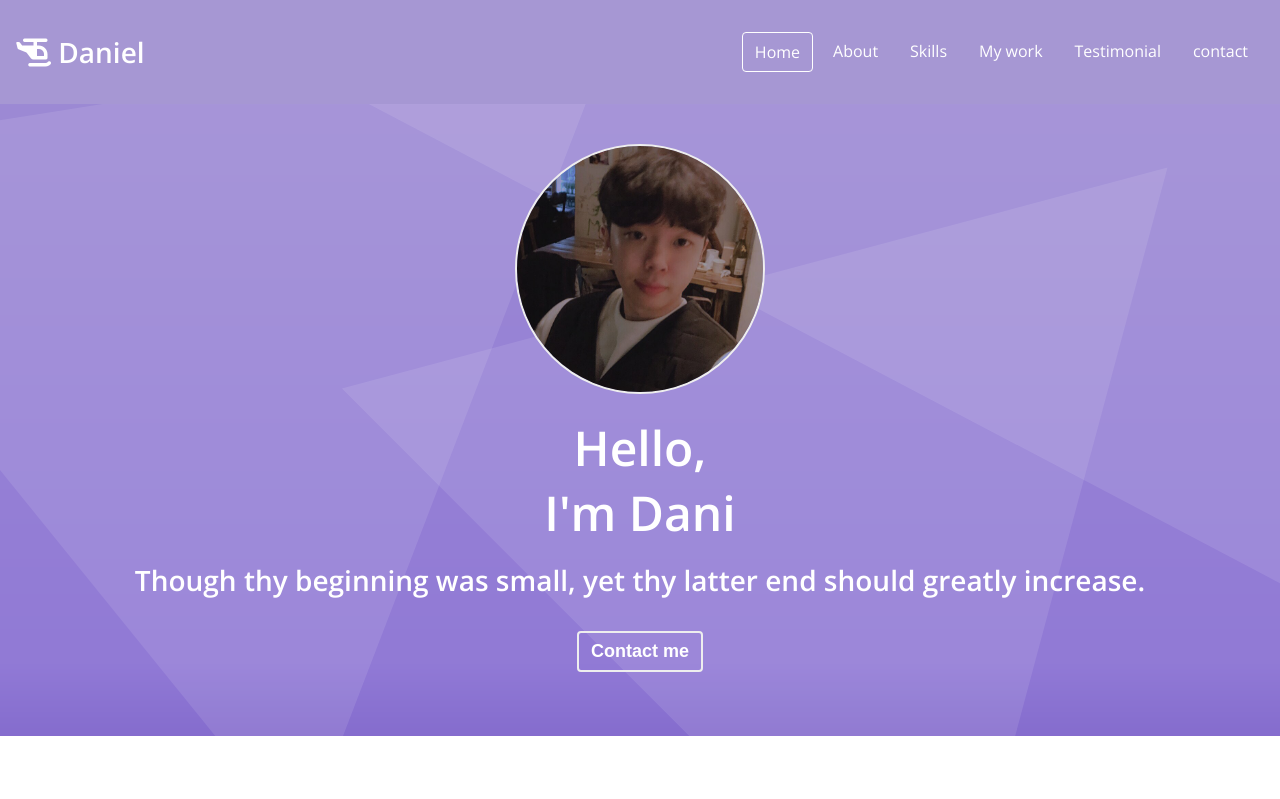
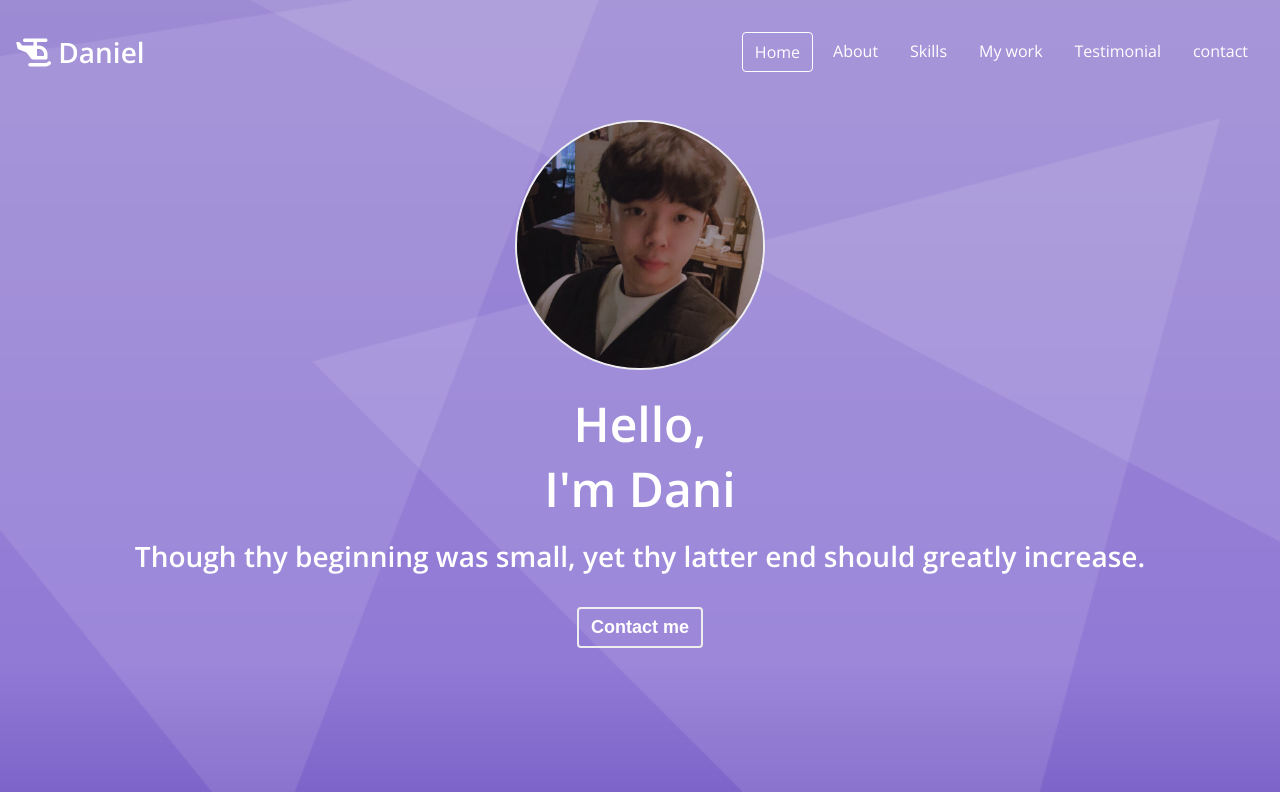
Before and after one commit to 2-phones/portfolio, a plain HTML site: page index.html in a window 1280 px wide. Shown: the top 799 px of the page. Drawn offline with nearby package versions, Linux system fonts and the light colour scheme.

Commit message:
JS: navbar

```diff
--- a/main.js
+++ b/main.js
@@ -0,0 +1,14 @@
+'use strict';
+
+// 스크롤시 navbar transparnet 투명 불투명.
+const navbar = document.querySelector('#navbar');
+const navbarHeight = navbar.getBoundingClientRect().height;
+document.addEventListener('scroll', () => {
+    if (window.scrollY > navbarHeight) {
+        navbar.classList.add('navbar--dark');
+    } else {
+        navbar.classList.remove('navbar--dark');
+    }
+
+
+});
--- a/style.css
+++ b/style.css
@@ -97,12 +97,20 @@ button {
 
 /* Navbar */
 #navbar {
+  position: fixed;
+  width: 100%;
   display: flex;
   justify-content: space-between;
-  background-color: var(--color-light-puple);
   align-items: center;
   color: var(--color-white);
   padding: 16px;
+  background-color: transparent;
+  transition: all var(--animation-duration) ease-in-out;
+}
+
+#navbar.navbar--dark {
+  background-color: var(--color-light-puple);
+  padding: 8px;
 }
 
 .navbar__menu {
@@ -141,6 +149,7 @@ button {
 #home {
   background: url(/imgs/홈배경.png) center/cover no-repeat;
   padding: 40px;
+  padding: 120px;
   text-align: center;
 }
 
```
